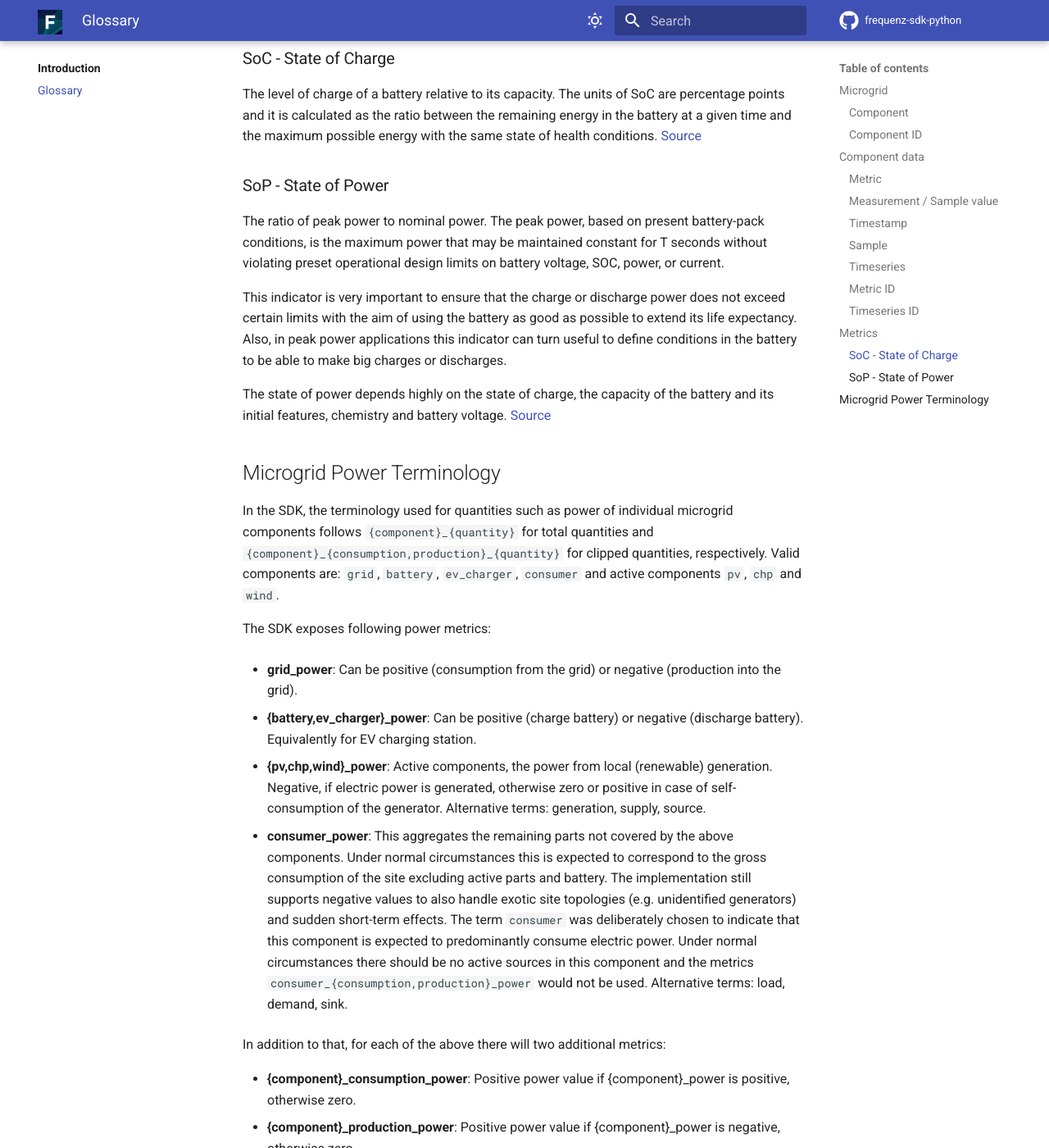
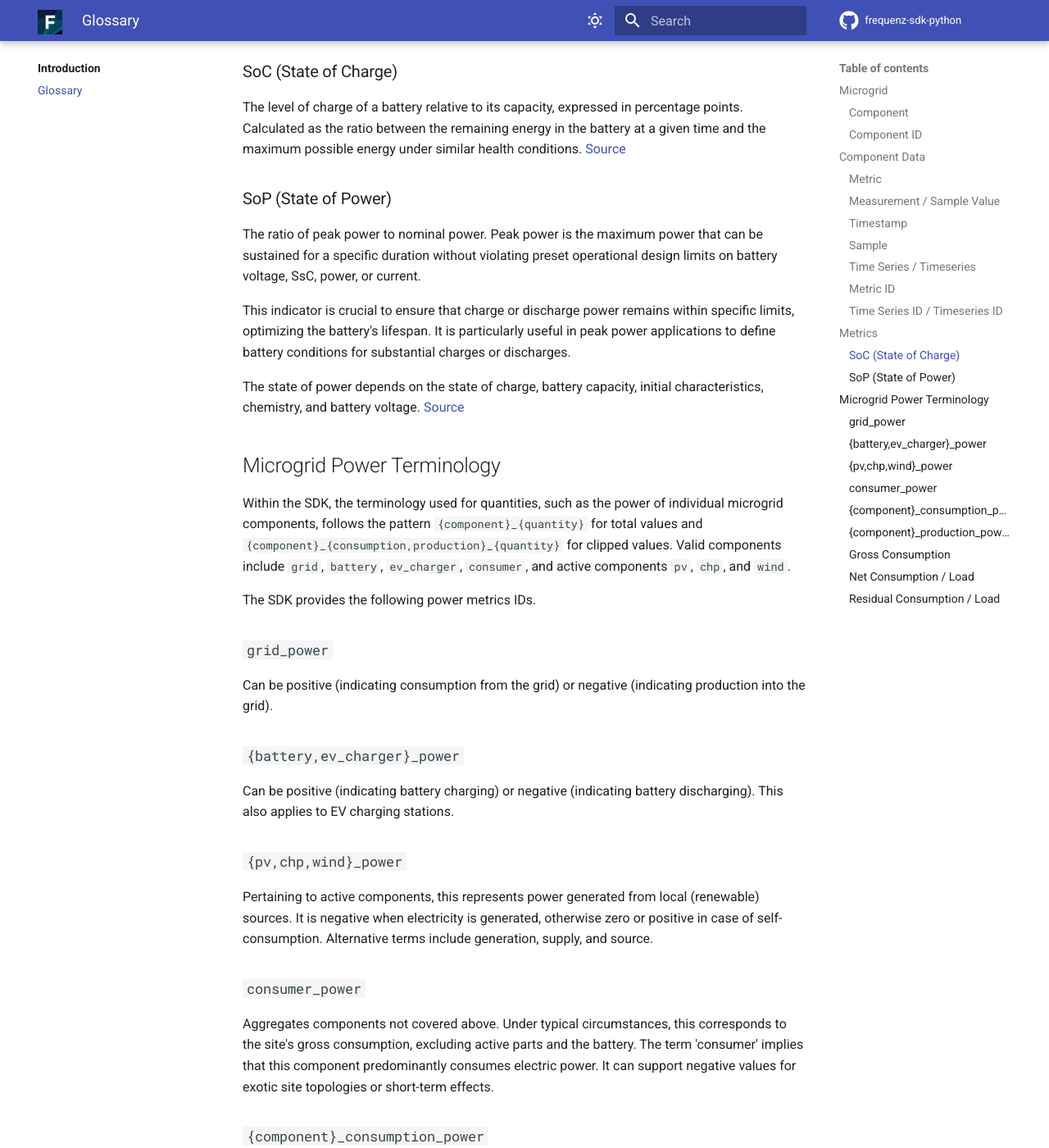
Before and after one commit to frequenz-floss/frequenz-sdk-python, an MkDocs documentation site: the page built from docs/intro/glossary.md, in a window 1280 px wide and 1400 px high, scrolled down 1970 px. Shown: the whole window at 82% size. Built offline with MkDocs 1.6.1 and Material for MkDocs 9.7.7, drawn with Linux system fonts in a browser that asks for light colours; comment, search, counter and statistics services are not loaded; the version menu is left out; some of the changed text lies outside the part shown.

Commit message:
Improve glossary's wording and formatting
Signed-off-by: Leandro Lucarella <luca-frequenz@llucax.com>

````diff
--- a/docs/intro/glossary.md
+++ b/docs/intro/glossary.md
@@ -2,45 +2,47 @@
 
 ### Component
 
-A device in the microgrid. For example, inverter, battery, meter, etc.
+A device within the microgrid, such as an inverter, battery, meter, and more.
 
 ### Component ID
 
-A way to identify a particular instance of a component. It is always a `int`.
+A numeric identifier uniquely representing an instance of a component. It is always of type `int`.
 
-For example: Battery with component ID 5.
+For example, a battery an have a component ID **5**.
 
-## Component data
+## Component Data
 
 ### Metric
 
-A measurable characteristic of a component.
+A quantifiable attribute of a component.
 
-For example: the capacity of a battery.
+For example, the metric **capacity** of a battery.
 
-### Measurement  / Sample value
+### Measurement / Sample Value
 
-An individual value measured from a component instance metric. It is always `float` but it is expressed in some particular unit.
+An individual numeric value obtained from a metric of a component instance. It is consistently of type `float`, but it is often expressed in specific units.
 
-In the context of a Sample (see below) this is usually referred to as a *sample value*.
+In the context of a sample, this is commonly referred to as a *sample value*.
 
-For example: A measurement of the capacity of battery with component ID 5 can be 400. The unit is typically Watt-hour (Wh).
+For example, a measurement of the capacity of a battery with component ID 5 can be **400**, typically measured in Watt-hours (Wh).
 
 ### Timestamp
 
-A point in time. It is always a `datetime`.
+A specific point in time, always represented as a `datetime` with a `timezone` attached.
+
+For example, **2022-01-01 22:00:00.000 UTC**.
 
 ### Sample
 
-A measurement taken at a particular point in time: a tuple `(timestamp, measurement)`, or simply `(timestamp, value)`.
+A measurement recorded at a particular timestamp, typically represented as a tuple `(timestamp, value)`.
 
-For example: Getting the measurement of 400 from the capacity of a battery at 2022-01-01 22:00:00.000 UTC would be a sample (2022-01-01 22:00:00.000 UTC, 400).
+For example, recording a measurement of 400 from the capacity of a battery at 2022-01-01 22:00:00.000 UTC would constitute a sample **`(2022-01-01 22:00:00.000 UTC, 400)`**.
 
-### Timeseries
+### Time Series / Timeseries
 
-A sequence of *Samples*. Normally time series should be sorted by timestamp and timestamps should be separated at regular intervals, but there can be also irregular (event-based) time series (in this case there could even possibly be multiple values with the same timestamp).
+A sequence of samples, often organized by timestamp and typically with regular intervals. However, irregular (event-based) time series are also possible.
 
-For example: Getting the measurement from the capacity of a battery at 2022-01-01 22:00:00.000 UTC every second for 5 seconds would be a timeseries like:
+For example, a time series representing measurements of a battery's capacity at 2022-01-01 22:00:00.000 UTC every second for 5 seconds would appear as follows:
 
 ```
 (2022-01-01 22:00:00.000 UTC, 400)
@@ -52,52 +54,68 @@
 
 ### Metric ID
 
-A way to identify a component's metric. Usually a `str`.
+An identifier for a component's metric, typically a string (`str`).
 
-For example, the metric ID of the capacity of a battery is just `capacity`.
+For example, the metric ID for the capacity of a battery is simply **`capacity`**.
 
-### Timeseries ID
+### Time Series ID / Timeseries ID
 
-A way to identify a timeseries that comes from a metric of a particular component instance. Usually a `str`, but coming from the tuple (component ID, metric ID) for components.
+An identifier for a time series originating from a metric of a specific component instance. Typically a string (`str`) derived from the tuple `(component ID, metric ID)` for components.
 
-For example: A timeseries for the capacity of battery with component ID 5 has ID (component_id, metric_id) (or `f"{component_id}_{metric_id}"`).
+For example, a time series for the capacity of a battery with component ID 5 has the ID **(component_id, metric_id)** (or **`f"{component_id}_{metric_id}"`**).
 
 ## Metrics
 
-### SoC - State of Charge
+### SoC (State of Charge)
 
-The level of charge of a battery relative to its capacity. The units of SoC are percentage points and it is calculated as the ratio
-between the remaining energy in the battery at a given time and the maximum possible energy with the same state of health conditions. [Source](https://epicpower.es/wp-content/uploads/2020/08/AN028_SoC-SoH-SoP-definitions_v3.pdf)
+The level of charge of a battery relative to its capacity, expressed in percentage points. Calculated as the ratio between the remaining energy in the battery at a given time and the maximum possible energy under similar health conditions. [Source](https://epicpower.es/wp-content/uploads/2020/08/AN028_SoC-SoH-SoP-definitions_v3.pdf)
 
-### SoP - State of Power
+### SoP (State of Power)
 
-The ratio of peak power to nominal power. The peak power, based on present battery-pack conditions, is the maximum power that may be maintained constant for T seconds without violating preset operational design limits on battery voltage, SOC, power, or current.
+The ratio of peak power to nominal power. Peak power is the maximum power that can be sustained for a specific duration without violating preset operational design limits on battery voltage, SsC, power, or current.
 
-This indicator is very important to ensure that the charge or discharge power does not exceed certain limits with the aim of using the battery as good as possible to extend its life expectancy. Also, in peak power applications this indicator can turn useful to define conditions in the battery to be able to make big charges or discharges.
+This indicator is crucial to ensure that charge or discharge power remains within specific limits, optimizing the battery's lifespan. It is particularly useful in peak power applications to define battery conditions for substantial charges or discharges.
 
-The state of power depends highly on the state of charge, the capacity of the battery and its initial features, chemistry and battery voltage.  [Source](https://epicpower.es/wp-content/uploads/2020/08/AN028_SoC-SoH-SoP-definitions_v3.pdf)
+The state of power depends on the state of charge, battery capacity, initial characteristics, chemistry, and battery voltage. [Source](https://epicpower.es/wp-content/uploads/2020/08/AN028_SoC-SoH-SoP-definitions_v3.pdf)
 
 ## Microgrid Power Terminology
-In the SDK, the terminology used for quantities such as power of individual microgrid components follows `{component}_{quantity}` for total quantities and `{component}_{consumption,production}_{quantity}` for clipped quantities, respectively. Valid components are: `grid`, `battery`, `ev_charger`, `consumer` and active components `pv`, `chp` and `wind`.
 
-The SDK exposes following power metrics:
+Within the SDK, the terminology used for quantities, such as the power of individual microgrid components, follows the pattern `{component}_{quantity}` for total values and `{component}_{consumption,production}_{quantity}` for clipped values. Valid components include `grid`, `battery`, `ev_charger`, `consumer`, and active components `pv`, `chp`, and `wind`.
 
-* **grid_power**: Can be positive (consumption from the grid) or negative (production into the grid).
+The SDK provides the following power metrics IDs.
 
-* **{battery,ev_charger}_power**: Can be positive (charge battery) or negative (discharge battery). Equivalently for EV charging station.
+### `grid_power`
 
-* **{pv,chp,wind}_power**: Active components, the power from local (renewable) generation. Negative, if electric power is generated, otherwise zero or positive in case of self-consumption of the generator. Alternative terms: generation, supply, source.
+Can be positive (indicating consumption from the grid) or negative (indicating production into the grid).
 
-* **consumer_power**: This aggregates the remaining parts not covered by the above components. Under normal circumstances this is expected to correspond to the gross consumption of the site excluding active parts and battery. The implementation still supports negative values to also handle exotic site topologies (e.g. unidentified generators) and sudden short-term effects.  The term `consumer` was deliberately chosen to indicate that this component is expected to predominantly consume electric power. Under normal circumstances there should be no active sources in this component and the metrics `consumer_{consumption,production}_power` would not be used. Alternative terms: load, demand, sink.
+### `{battery,ev_charger}_power`
 
+Can be positive (indicating battery charging) or negative (indicating battery discharging). This also applies to EV charging stations.
 
-In addition to that, for each of the above there will two additional metrics:
+### `{pv,chp,wind}_power`
 
-* **{component}_consumption_power**: Positive power value if {component}_power is positive, otherwise zero.
-* **{component}_production_power**: Positive power value if {component}_power is negative, otherwise zero.
+Pertaining to active components, this represents power generated from local (renewable) sources. It is negative when electricity is generated, otherwise zero or positive in case of self-consumption. Alternative terms include generation, supply, and source.
 
-Other terminology found in microgrid literature but not exposed by the SDK:
+### `consumer_power`
 
-* **_Gross consumption_**: Consumption before accounting for any local generation from solar, wind or CHP.
-* **_Net consumption/load_**: This term traditionally refers to the difference between the gross electricity consumption and the local generation (like PV production). This is the electricity consumption that needs to be met by the battery or from the main grid. This means `consumer_power + {pv,chp,wind}_power` (note that latter is negative when electricity is produced). Since this term caused confusion in the past, it's not exposed by the SDK.
-* **_Residual consumption/load_**: In microgrid context sometimes used as the remaining difference between the net consumption and the battery power, i.e. what we define as grid power.
+Aggregates components not covered above. Under typical circumstances, this corresponds to the site's gross consumption, excluding active parts and the battery. The term 'consumer' implies that this component predominantly consumes electric power. It can support negative values for exotic site topologies or short-term effects.
+
+### `{component}_consumption_power`
+
+Positive power value if `{component}_power` is positive, otherwise zero.
+
+### `{component}_production_power`
+
+Positive power value if `{component}_power` is negative, otherwise zero.
+
+### Gross Consumption
+
+Consumption before accounting for any local generation from solar, wind or CHP. Not exposed by the SDK.
+
+### Net Consumption / Load
+
+This term traditionally refers to the difference between the gross electricity consumption and the local generation (like PV production). This is the electricity consumption that needs to be met by the battery or from the main grid. This means `consumer_power + {pv,chp,wind}_power` (note that latter is negative when electricity is produced). Since this term caused confusion in the past, it's not exposed by the SDK. Not exposed by the SDK.
+
+### Residual Consumption / Load
+
+In microgrid context sometimes used as the remaining difference between the net consumption and the battery power, i.e. what we define as grid power. Not exposed by the SDK.
````
